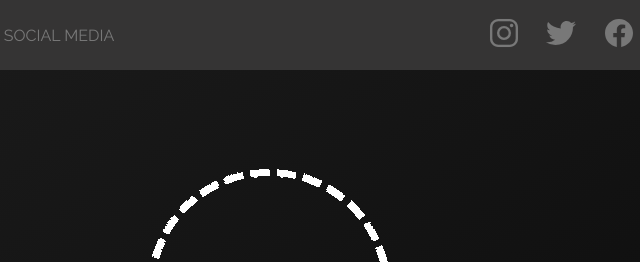
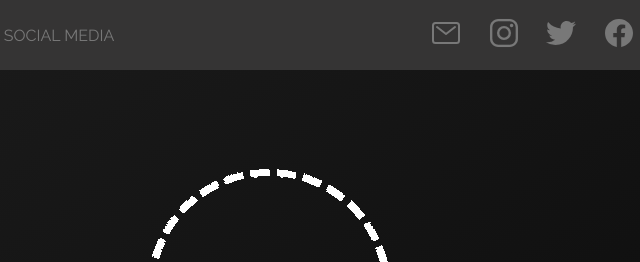
Before and after one commit to Ali-k19/test, a website: page index.html in a window 1280 px wide. Shown: the top 262 px of the page, 581-1221 px from the left. Drawn offline with nearby package versions, Linux system fonts and the light colour scheme; a web font is replaced by a local one.

Commit message:
email addition

```diff
--- a/index.html
+++ b/index.html
@@ -55,6 +55,7 @@
             <a href="" class="top-bar-social-media_logos top-bar-instagram-logo"><ion-icon name="logo-instagram"></ion-icon></a>
             <a href="" class="top-bar-social-media_logos top-bar-twitter-logo"><ion-icon name="logo-twitter"></ion-icon></a>
             <a href="" class="top-bar-social-media_logos top-bar-facebook-logo"><ion-icon name="logo-facebook"></ion-icon></a>
+            <a class="top-bar-social-media_logos top-bar-email-logo" href="mailto:hi@eweb.city" class="list-email__inner"><ion-icon name="mail-outline"></ion-icon></a>
         </div>
     </div>
 
--- a/src/sass/layout/_topbar.scss
+++ b/src/sass/layout/_topbar.scss
@@ -77,6 +77,10 @@
 
     .top-bar-facebook-logo {
         right: 5%;
+    }
+
+    .top-bar-email-logo {
+        right: 18.5%;
     }
 }
 
```
Also changed, not shown: src/style.css.
